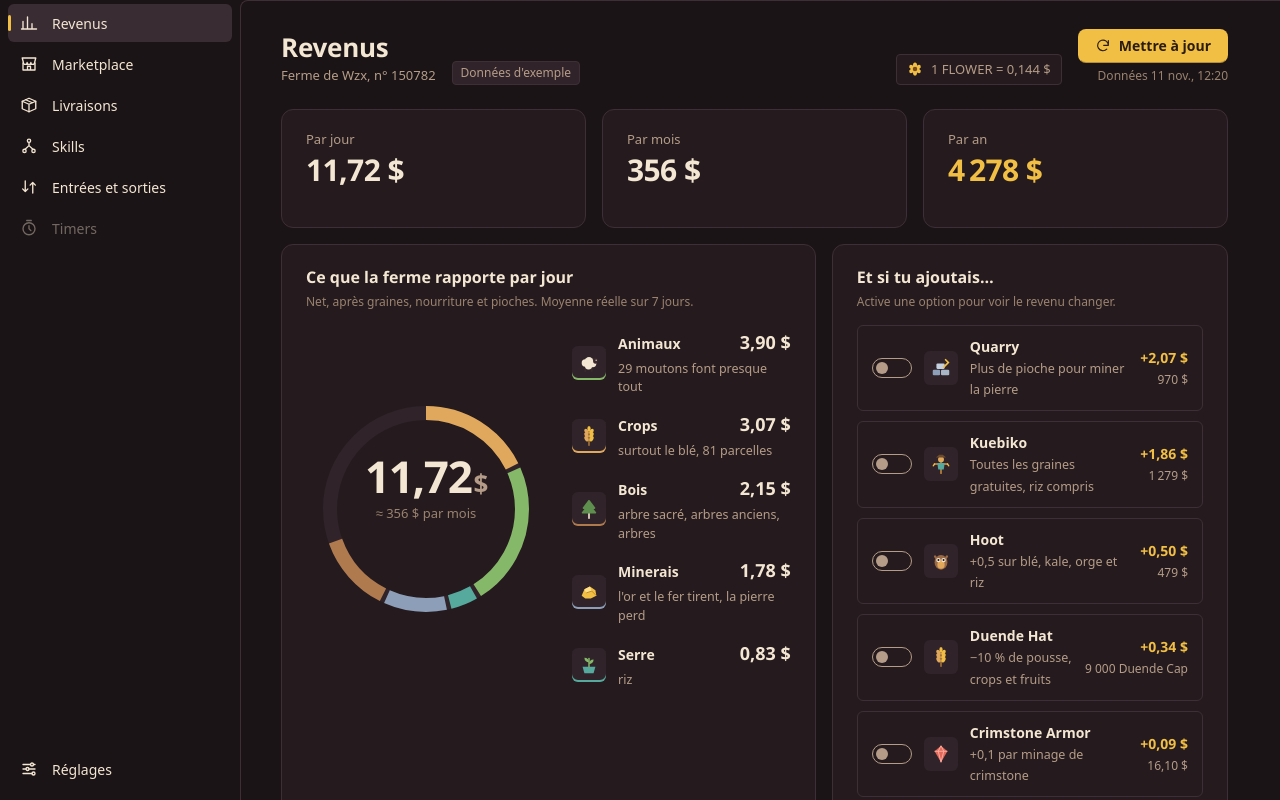
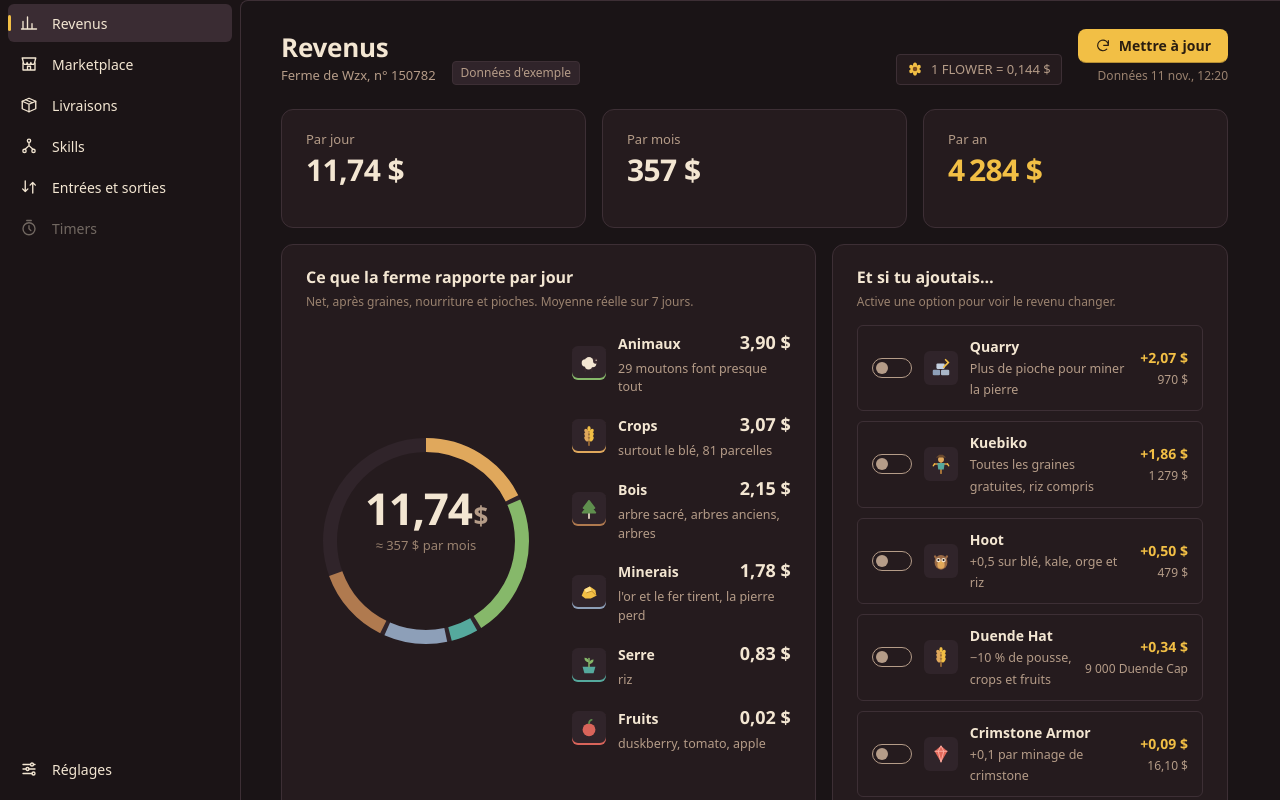
Before and after one commit to wzx-rc/NoteIt, a React (Vite) app in the folder harvest-desk/: page / in a window 1280 px wide. Shown: the top 800 px of the page. Built offline with nearby package versions, Linux system fonts and the light colour scheme.

Commit message:
Harvest Desk: count fruit patches and value the Fruit Patch skills
Co-Authored-By: Claude Opus 5.5 <noreply@anthropic.com>
Claude-Session: https://claude.ai/code/session_011NbR3cuUn4BdW5GdYoT4Ls

```diff
--- a/harvest-desk/src/core/engine.ts
+++ b/harvest-desk/src/core/engine.ts
@@ -1,6 +1,6 @@
 import {
   COINS_PER_FLOWER, CROPS, DIET_SKILLS, FEED_RECIPES, FOOD_QTY, GREENHOUSE, TOOLS, WINTER_CROPS,
-  ANIMAL_DROPS, AOE_RANKS, AOE_YIELD, GREENHOUSE_FRUITS, OIL, cropTier, favouriteFood, isOvernight,
+  ANIMAL_DROPS, AOE_RANKS, FRUITS, AOE_YIELD, GREENHOUSE_FRUITS, OIL, cropTier, favouriteFood, isOvernight,
 } from "./gameData";
 import { Extra, Farm, FarmView, animalLevel, animals } from "./farm";
 
@@ -18,7 +18,7 @@ export interface Market {
 }
 
 export interface Line { key: string; label: string; qty?: number; gross: number; cost: number; net: number }
-export type CategoryKey = "crops" | "animals" | "greenhouse" | "minerals" | "wood";
+export type CategoryKey = "crops" | "animals" | "greenhouse" | "minerals" | "wood" | "fruits";
 export interface Category { key: CategoryKey; gross: number; cost: number; net: number; lines: Line[] }
 export interface Report { categories: Record<CategoryKey, Category>; net: number; gross: number; cost: number }
 
@@ -210,6 +210,50 @@ export class Engine {
       lines.push(line(crop, crop, qty * this.price(crop), n * seeds * this.seedCost(crop) + oil, qty));
     }
     return sumCat("greenhouse", lines);
+  }
+
+  // ---------- Fruit patches (fruitHarvested.ts → getFruitYield, seedBought.ts, fruitTreeRemoved.ts) ----------
+
+  fruitYield(fruit: string): number {
+    const f = this.f;
+    const r = (n: string, t: number[]) => { const l = Math.min(f.skill(n), 3); return l ? t[l - 1] : 0; };
+    let amount = 1;
+    amount += r("Generous Orchard", [0.2, 0.3, 0.5]); // chance of +1
+    if (fruit === "Apple" && f.has("Lady Bug")) amount += 0.25;
+    if (fruit === "Blueberry" && f.has("Black Bearry")) amount += 1;
+    if (f.has("Macaw")) amount += f.skill("Loyal Macaw") ? r("Loyal Macaw", [0.2, 0.25, 0.3]) : 0.1;
+    if (f.wears("Camel Onesie")) amount += 0.1;
+    if (["Apple", "Orange", "Blueberry", "Banana"].includes(fruit) && f.wears("Fruit Picker Apron")) amount += 0.1;
+    amount += r("Fruitful Fumble", [0.1, 0.15, 0.2]);
+    if (f.faction && f.wears(f.faction.wings)) amount += 0.25;
+    if (fruit === "Banana" && f.wears("Banana Amulet")) amount += 0.5;
+    if (fruit === "Banana" && f.has("Banana Chicken")) amount += 0.1;
+    if (fruit === "Lemon" && f.has("Lemon Shark")) amount += 0.2;
+    if (fruit === "Lemon" && f.wears("Lemon Shield")) amount += 1;
+    if (fruit === "Lemon" && f.has("Reveling Lemon")) amount += 0.25;
+    if (fruit === "Tomato" && f.has("Tomato Bombard")) amount += 1;
+    const zv = Math.min(f.skill("Zesty Vibes"), 3);
+    if (zv) amount += fruit === "Tomato" || fruit === "Lemon" ? [1, 1.5, 2][zv - 1] : -[0.25, 0.4, 0.5][zv - 1];
+    return amount;
+  }
+
+  fruits(): Category {
+    const f = this.f;
+    const heaven = Math.min(f.skill("Fruity Heaven"), 3);
+    const seedMul = heaven ? [0.9, 0.85, 0.8][heaven - 1] : 1;
+    // Removing a finished tree: Fruity Woody adds wood, No Axe No Worries takes some.
+    const woody = Math.min(f.skill("Fruity Woody"), 3), noAxe = Math.min(f.skill("No Axe No Worries"), 3);
+    const woodPerRemoval = (woody ? [1, 1.25, 1.5][woody - 1] : 0) - (noAxe ? [1, 0.9, 0.8][noAxe - 1] : 0);
+    const lines: Line[] = [];
+    for (const [fruit, d] of Object.entries(FRUITS)) {
+      const n = this.rate(`${fruit} Harvested`);
+      if (!n) continue;
+      const qty = n * this.fruitYield(fruit);
+      const planted = this.rate(`${d.seed} Planted`) || this.rate(`${d.seed} Bought`);
+      const seeds = (this.rate(`${d.seed} Bought`) || planted) * this.coins(d.price * seedMul);
+      lines.push(line(fruit, fruit, qty * this.price(fruit) + planted * woodPerRemoval * this.price("Wood"), seeds, qty));
+    }
+    return sumCat("fruits", lines);
   }
 
   // ---------- Wood (events/landExpansion/chop.ts → getWoodDropAmount, getRequiredAxeAmount, getReward) ----------
@@ -444,7 +488,7 @@ export class Engine {
   }
 
   report(): Report {
-    const categories = { crops: this.crops(), animals: this.animals(), greenhouse: this.greenhouse(), minerals: this.minerals(), wood: this.wood() };
+    const categories = { crops: this.crops(), animals: this.animals(), greenhouse: this.greenhouse(), minerals: this.minerals(), wood: this.wood(), fruits: this.fruits() };
     const cats = Object.values(categories);
     return {
       categories,
--- a/harvest-desk/src/core/gameData.ts
+++ b/harvest-desk/src/core/gameData.ts
@@ -184,3 +184,16 @@ export const FACTION_ITEMS: Record<string, { secondaryTool: string; wings: strin
   goblins: { secondaryTool: "Goblin Shield", wings: "Goblin Quiver" },
   nightshades: { secondaryTool: "Nightshade Shield", wings: "Nightshade Quiver" },
 };
+
+/** types/fruits.ts → FRUIT_SEEDS: seed price in coins, keyed by fruit. */
+export const FRUITS: Record<string, { seed: string; price: number }> = {
+  Tomato: { seed: "Tomato Seed", price: 5 },
+  Lemon: { seed: "Lemon Seed", price: 15 },
+  Blueberry: { seed: "Blueberry Seed", price: 30 },
+  Orange: { seed: "Orange Seed", price: 50 },
+  Apple: { seed: "Apple Seed", price: 70 },
+  Banana: { seed: "Banana Plant", price: 70 },
+  Celestine: { seed: "Celestine Seed", price: 300 },
+  Lunara: { seed: "Lunara Seed", price: 750 },
+  Duskberry: { seed: "Duskberry Seed", price: 1250 },
+};
--- a/harvest-desk/src/core/skills.ts
+++ b/harvest-desk/src/core/skills.ts
@@ -38,6 +38,7 @@ export const SHARDS_PER_CRYSTAL = 3;
 const ENGINE_SKILLS = new Set<string>([
   ...Object.keys(SKILL_RANKS), ...Object.keys(SPLIT_SKILLS),
   "Double Bale", "Bale Economy", "Glass Room", "Greenhouse Gamble", "Seeded Bounty", "Seedy Business", "Frugal Miner",
+  "Generous Orchard", "Loyal Macaw", "Fruitful Fumble", "Zesty Vibes", "Fruity Heaven", "Fruity Woody", "No Axe No Worries",
   "Tough Tree", "Lumberjack's Extra", "Money Tree", "Feller's Discount",
   "Horror Mike", "Laurie's Gains", "Greasy Plants", "Slick Saver", "Oil Extraction", "Oil Rig", "Oil Gadget", "Efficiency Extension Module",
 ]);
@@ -65,6 +66,11 @@ const SPEED: Record<string, Target> = {
   "Tree Charge": { cat: "wood" },
   // A rank % chance that the tree is back at once: average time × (1 − chance).
   "Tree Turnaround": { cat: "wood" },
+};
+/** Speed on some lines, slowdown on the others (fruitPlanted.ts: Long and Short Pickings). */
+const SPLIT_SPEED: Record<string, { cat: CategoryKey; on: (k: string) => boolean; buff: number[]; debuff: number[] }> = {
+  "Long Pickings": { cat: "fruits", on: only("Apple", "Banana"), buff: [0.75, 0.65, 0.55], debuff: [1.1, 1.125, 1.15] },
+  "Short Pickings": { cat: "fruits", on: only("Blueberry", "Orange"), buff: [0.75, 0.65, 0.55], debuff: [1.1, 1.125, 1.15] },
 };
 const CHANCE_SPEED: Record<string, number[]> = { "Tree Turnaround": [0.15, 0.25, 0.35] };
 
@@ -156,6 +162,12 @@ export function valueSkills(farm: Farm, rates: Rates, market: Market): SkillValu
       const n0 = targetNet(base, t), m0 = current ? speedAt(def, current) : 1;
       const value = levels.map((r) => n0 * m0 * (1 / speedAt(def, r) - 1));
       return { def, current, value, how: "speed" as const, cat: t.cat };
+    }
+    const sp = SPLIT_SPEED[def.name];
+    if (sp) {
+      const m = (k: string, r: number) => (r ? (sp.on(k) ? sp.buff : sp.debuff)[r - 1] : 1);
+      const value = levels.map((r) => base.categories[sp.cat].lines.reduce((a, l) => a + l.net * m(l.key, current) * (1 / m(l.key, r) - 1), 0));
+      return { def, current, value, how: "speed" as const, cat: sp.cat };
     }
     const pw = POWER[def.name];
     if (pw) {
--- a/harvest-desk/src/ui/icons.tsx
+++ b/harvest-desk/src/ui/icons.tsx
@@ -112,6 +112,9 @@ const ICONS: Record<string, ReactElement> = {
       <path d="M8 19c2 1.5 4 1.5 6 0" stroke="#55a99d" strokeWidth="1.6" fill="none" strokeLinecap="round" />
     </g>
   ),
+  fruit: (
+    <g><circle cx="12" cy="14" r="7" fill="#d9645a" /><path d="M12 7c0-2 1-3.5 3-4" fill="none" stroke="#5f8f4e" strokeWidth="1.8" strokeLinecap="round" /></g>
+  ),
   wood: (
     <g fill="none" stroke="currentColor" strokeWidth="1.8" strokeLinecap="round" strokeLinejoin="round"><path d="M12 22v-6" /><path d="M12 3 6 11h3l-4 5h14l-4-5h3z" fill="#5f8f4e" stroke="#5f8f4e" /></g>
   ),
--- a/harvest-desk/src/ui/model.ts
+++ b/harvest-desk/src/ui/model.ts
@@ -12,6 +12,7 @@ export const CATS: CatMeta[] = [
   { key: "greenhouse", name: "Serre", icon: "rice", color: "var(--glass)" },
   { key: "minerals", name: "Minerais", icon: "gold", color: "var(--ore)" },
   { key: "wood", name: "Bois", icon: "wood", color: "var(--wood)" },
+  { key: "fruits", name: "Fruits", icon: "fruit", color: "var(--fruit)" },
 ];
 
 /** Everything the dashboard shows, in $ per day. */
@@ -53,6 +54,7 @@ function subtitles(farm: Farm, r: Report, plots: number): Record<CategoryKey, st
     crops: crops.length ? `surtout le ${frCrop(crops[0].label)}${plots ? `, ${plots} parcelles` : ""}` : "aucune récolte mesurée",
     animals: ani.length ? `${herd(typeOf[ani[0].label] ?? "")} ${ani[0].label.toLowerCase()} font presque tout` : "aucun animal nourri",
     greenhouse: gh.length ? gh.join(", ") : "rien récolté",
+    fruits: top("fruits").length ? top("fruits").slice(0, 3).map((l) => l.label.toLowerCase()).join(", ") : "aucune récolte mesurée",
     wood: top("wood").length ? `${top("wood").map((l) => l.label.toLowerCase()).join(", ")}` : "aucune coupe mesurée",
     minerals: [win.length ? `${win.map((w) => (w === "or" ? "l'or" : `le ${w}`)).join(" et ")} ${win.length > 1 ? "tirent" : "tire"}` : "",
       lose.length ? `${lose.map((w) => (w === "pierre" ? "la pierre" : `le ${w}`)).join(" et ")} ${lose.length > 1 ? "perdent" : "perd"}` : ""]
--- a/harvest-desk/src/ui/styles.css
+++ b/harvest-desk/src/ui/styles.css
@@ -18,6 +18,7 @@
   --glass:#55a99d;
   --ore:#8d9fb8;
   --wood:#b07a4f;
+  --fruit:#d9645a;
   --loss:#e2685a;
   --sky:#5b93d3;
   --mica:rgba(22,15,18,.88);
```
